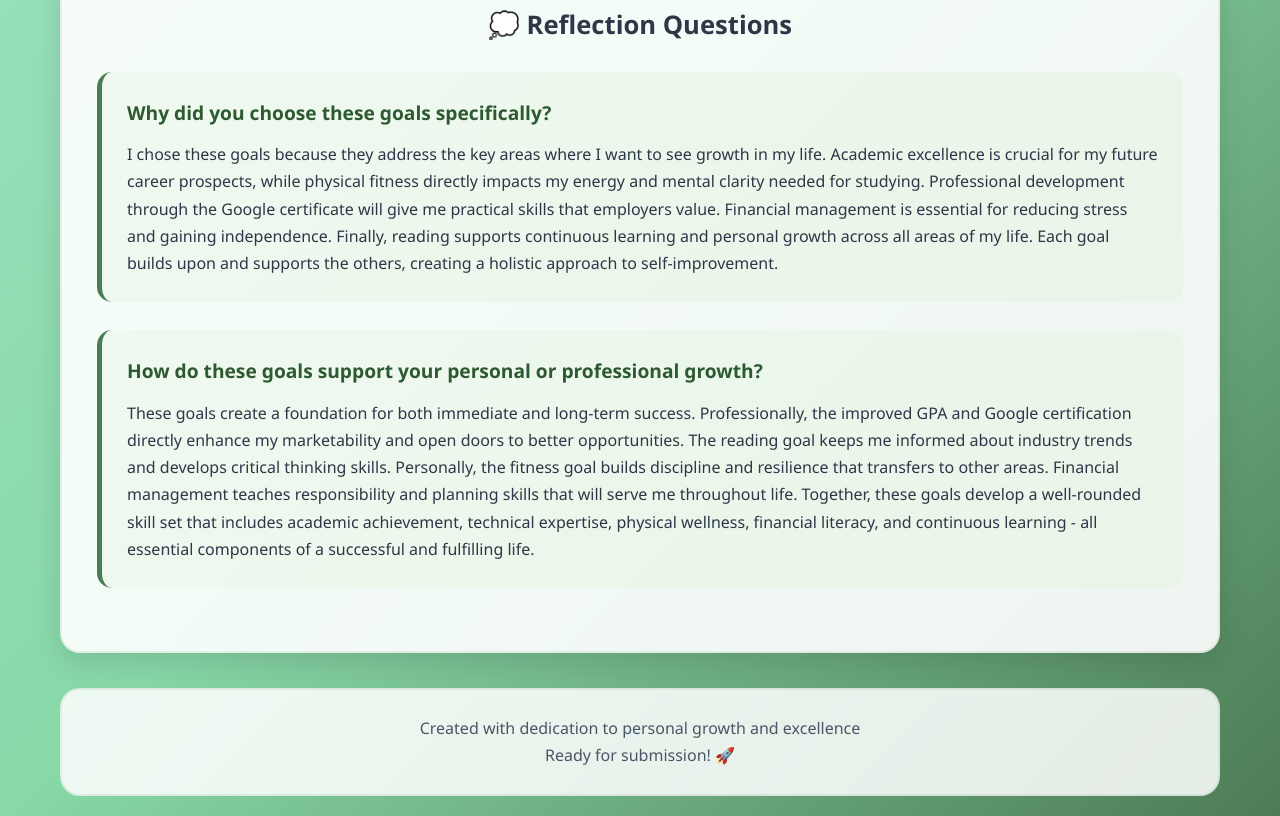
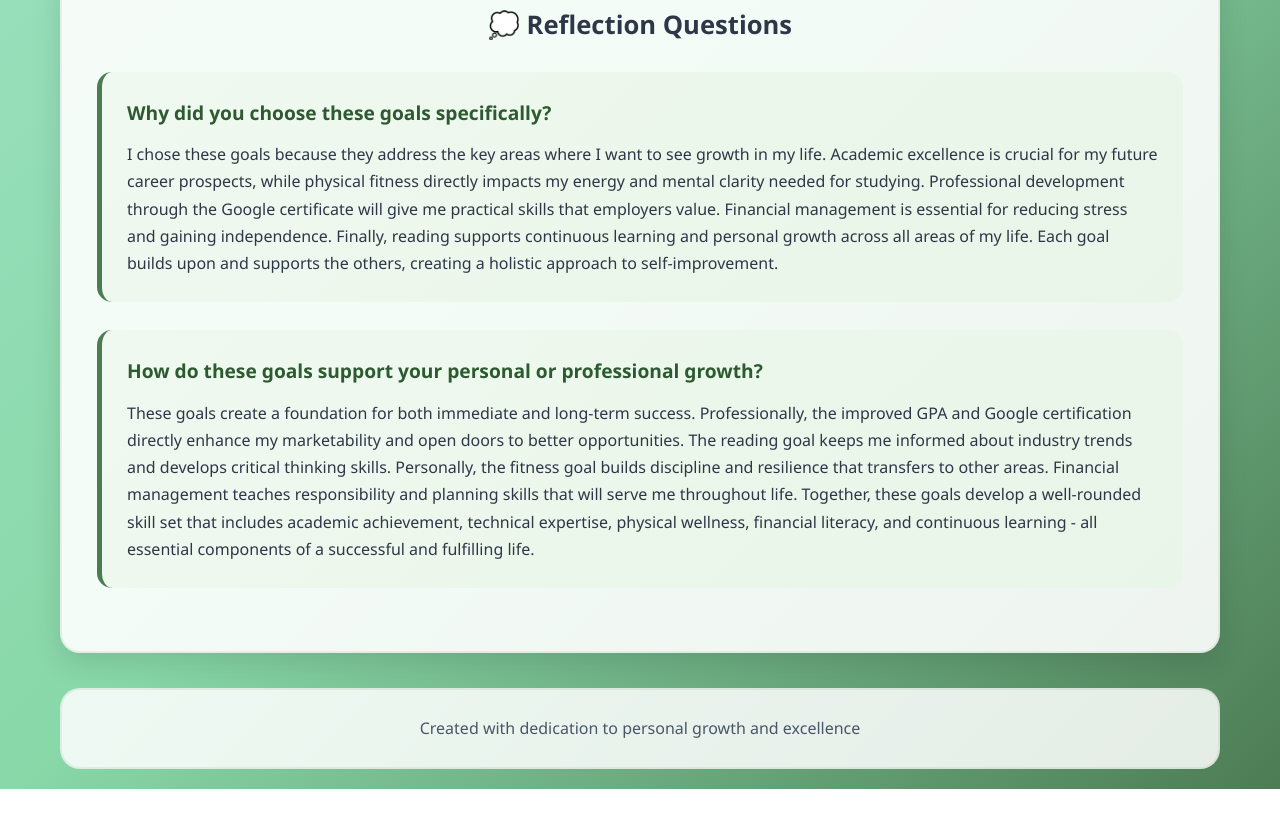
Before and after one commit to ayoubberiane/SMART-Goals, a plain HTML site: page index.html in a window 1280 px wide. Shown: the part 2151-2967 px from the top of the page. After the commit the page ends 2940 px from the top, so only its background shows below. Drawn offline with Linux system fonts and the light colour scheme.

Commit message:
Update index.html
.

```diff
--- a/index.html
+++ b/index.html
@@ -112,7 +112,6 @@
 
         <div class="footer">
             <p>Created with dedication to personal growth and excellence</p>
-            <p>Ready for submission! 🚀</p>
         </div>
     </div>
 
```
